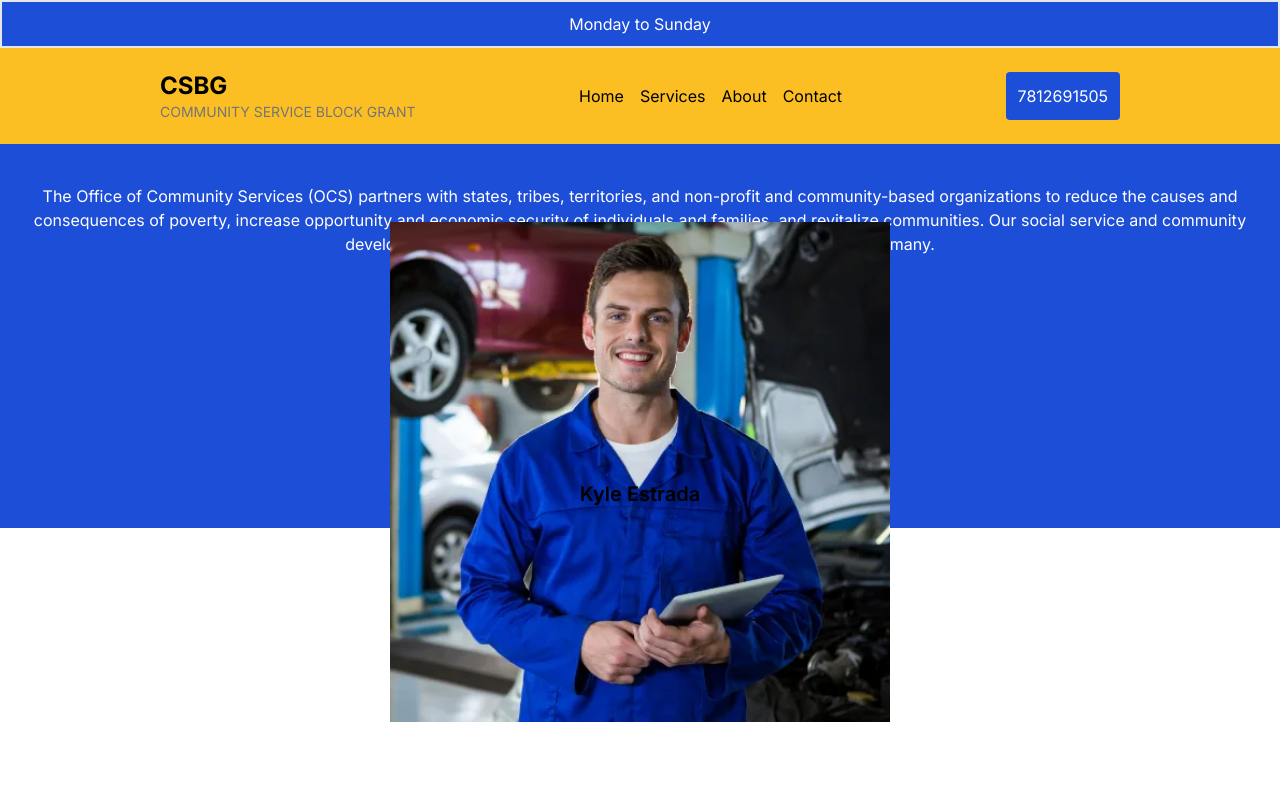
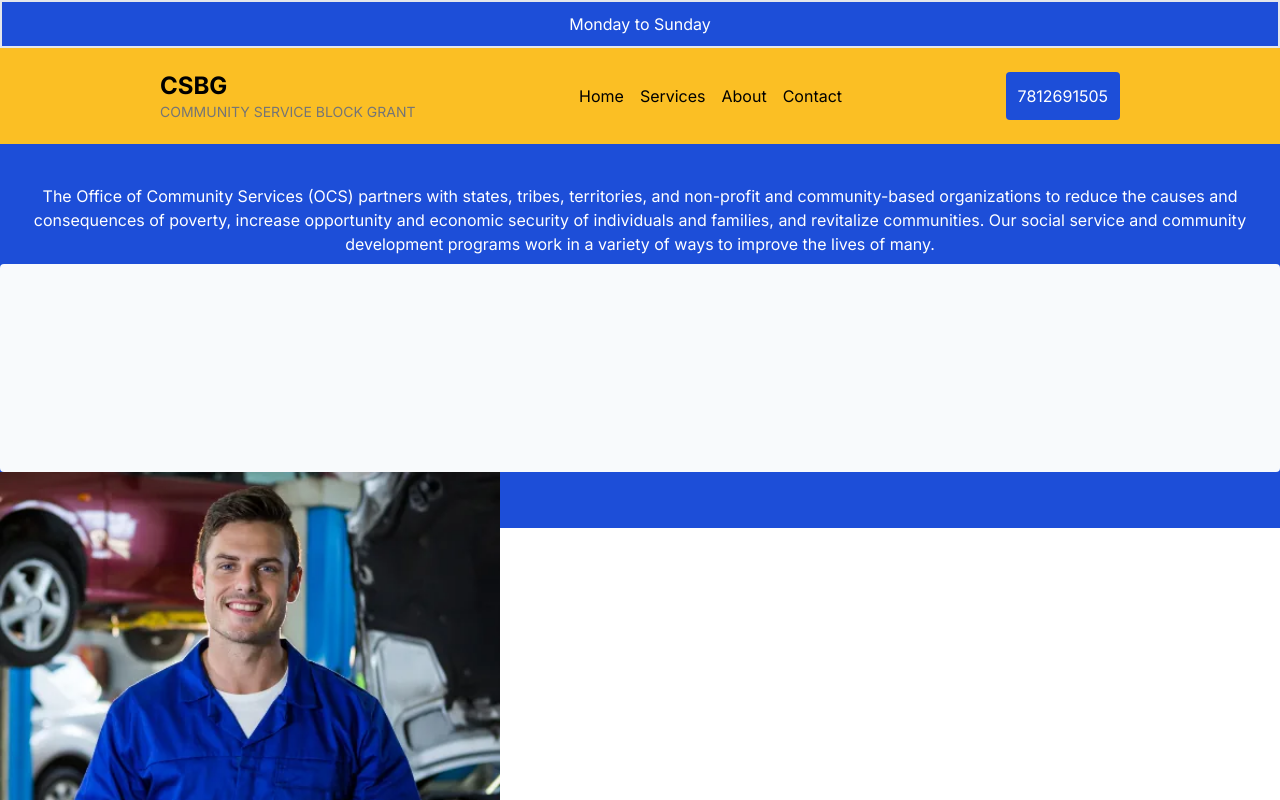
Before and after one commit to Richson-Tech/org, a Next.js app: page /about in a window 1280 px wide. Shown: the top 800 px of the page. Built offline with nearby package versions, Linux system fonts and the light colour scheme.

Commit message:
new commits added

```diff
--- a/src/app/about/page.jsx
+++ b/src/app/about/page.jsx
@@ -12,9 +12,8 @@ const page = () => {
         communities. Our social service and community development programs work
         in a variety of ways to improve the lives of many.
       </p>
-    <div className="flex flex-col justify-center items-center">
-  <div className="bg-slate-50 w-30 h-36 rounded flex justify-center items-center pt-52">
-    <div>
+      <div className="flex flex-col">
+        <div className="bg-slate-50 w-30 h-36 rounded pt-52">
           <Image
             src="/kyle.webp"
             alt="grants"
@@ -22,16 +21,9 @@ const page = () => {
             height={310}
             className="object-center object-cover"
           />
+          <p className="text-xl pt-2 text-center font-semibold">Kyle Estrada</p>
         </div>
       </div>
-</div>
-<div>
-
-  <p className="text-xl pt-2 text-center font-semibold">Kyle Estrada</p>
-</div>
-
-
-
     </div>
   );
 };
```
Lines whose indentation alone changed are shown as unchanged.
